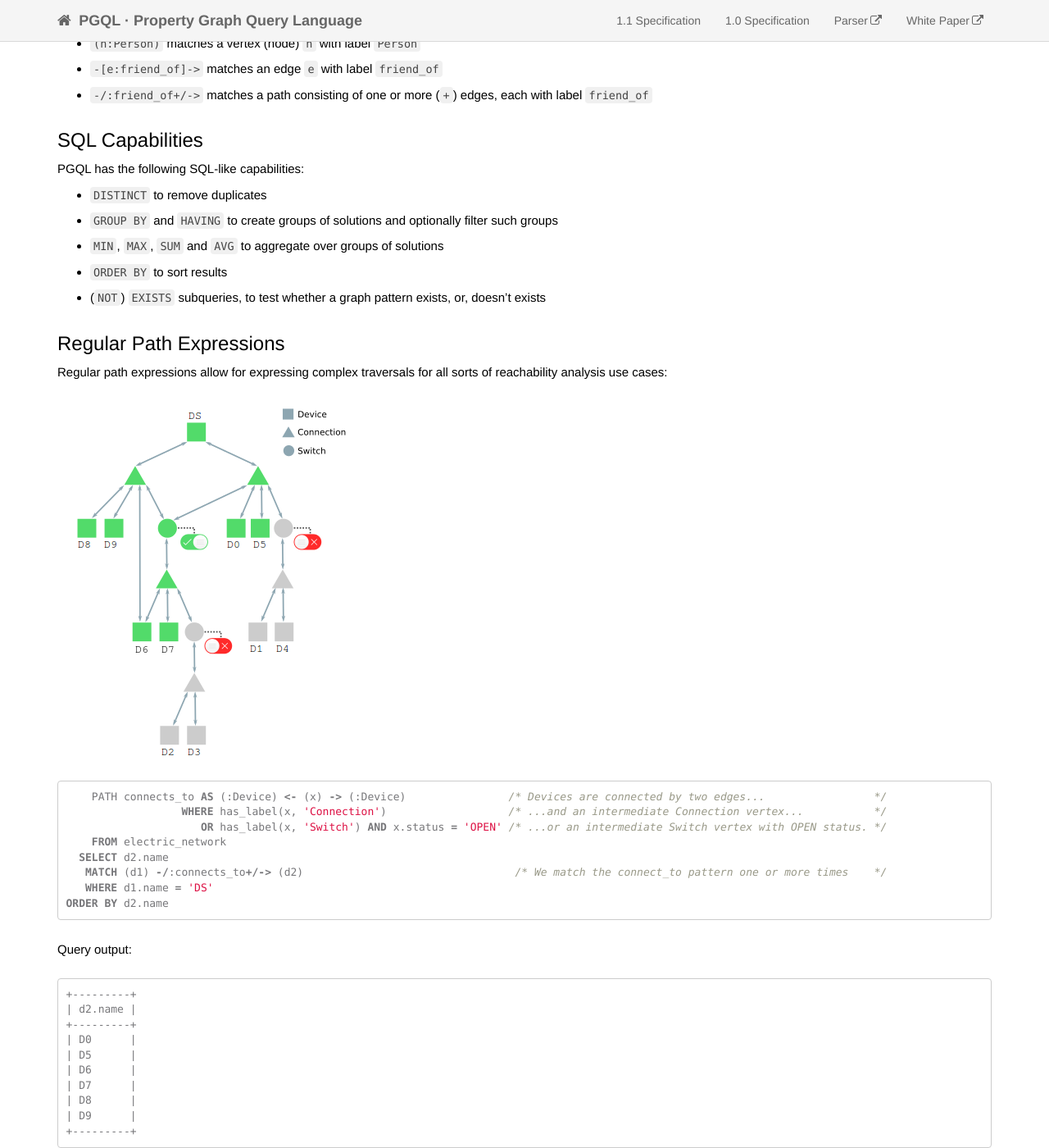
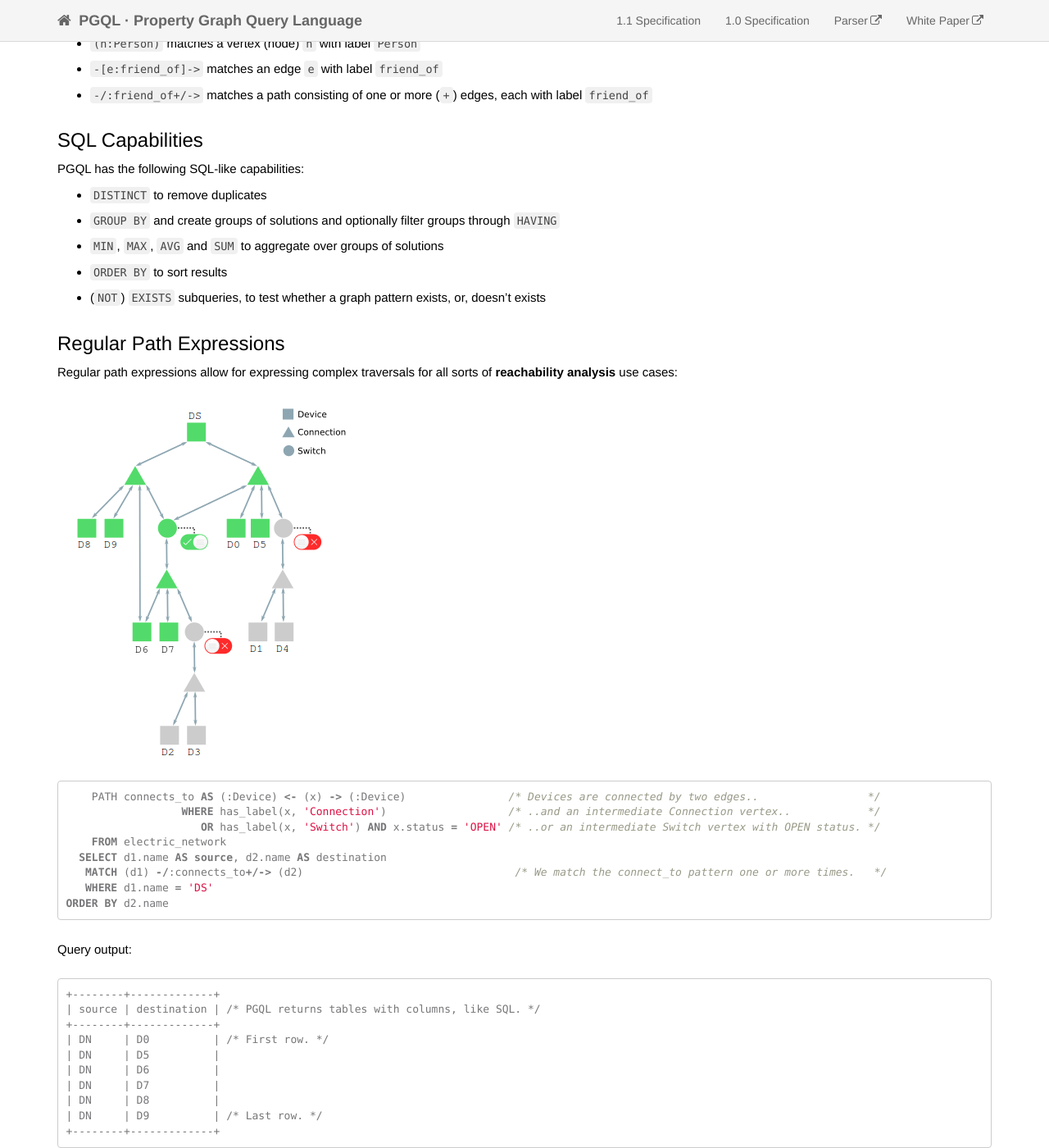
Before and after one commit to oracle/pgql-lang, a Jekyll site: the page built from index.md, in a window 1280 px wide and 1400 px high, scrolled down 659 px. Shown: the whole window at 82% size. Built offline with Jekyll 4.4.1, drawn with Linux system fonts in a browser that asks for light colours; nearby versions of some CDN libraries; comment, search, counter and statistics services are not loaded; some of the changed text lies outside the part shown.

Commit message:
further improvements to home page

````diff
--- a/index.md
+++ b/index.md
@@ -23,7 +23,7 @@ For a detailed specification of PGQL, see [PGQL 1.1 Specification](spec/1.1/).
 Graph Pattern Matching
 ----------------------
 
-PGQL uses ASCII-art syntax for matching vertices, edges, and paths:
+PGQL uses ASCII-art syntax for matching __vertices__, __edges__, and __paths__:
 
  * `(n:Person)` matches a vertex (node) `n` with label `Person`
  * `-[e:friend_of]->` matches an edge `e` with label `friend_of`
@@ -35,26 +35,25 @@ SQL Capabilities
 PGQL has the following SQL-like capabilities:
 
  * `DISTINCT` to remove duplicates
- * `GROUP BY` and `HAVING` to create groups of solutions and optionally filter such groups
- * `MIN`, `MAX`, `SUM` and `AVG` to aggregate over groups of solutions
+ * `GROUP BY` and create groups of solutions and optionally filter groups through `HAVING`
+ * `MIN`, `MAX`, `AVG` and `SUM` to aggregate over groups of solutions
  * `ORDER BY` to sort results
  * (`NOT`) `EXISTS` subqueries, to test whether a graph pattern exists, or, doesn't exists
 
 Regular Path Expressions
 ------------------------
 
-Regular path expressions allow for expressing complex traversals for all sorts of reachability analysis use cases:
-
+Regular path expressions allow for expressing complex traversals for all sorts of __reachability analysis__ use cases:
 
 {% include image.html file="example_graphs/electric_network.png" %}
 
 ```sql
-    PATH connects_to AS (:Device) <- (x) -> (:Device)                /* Devices are connected by two edges...                 */
-                  WHERE has_label(x, 'Connection')                   /* ...and an intermediate Connection vertex...           */
-                     OR has_label(x, 'Switch') AND x.status = 'OPEN' /* ...or an intermediate Switch vertex with OPEN status. */
+    PATH connects_to AS (:Device) <- (x) -> (:Device)                /* Devices are connected by two edges..                 */
+                  WHERE has_label(x, 'Connection')                   /* ..and an intermediate Connection vertex..            */
+                     OR has_label(x, 'Switch') AND x.status = 'OPEN' /* ..or an intermediate Switch vertex with OPEN status. */
     FROM electric_network
-  SELECT d2.name
-   MATCH (d1) -/:connects_to+/-> (d2)                                 /* We match the connect_to pattern one or more times    */
+  SELECT d1.name AS source, d2.name AS destination
+   MATCH (d1) -/:connects_to+/-> (d2)                                 /* We match the connect_to pattern one or more times.   */
    WHERE d1.name = 'DS'
 ORDER BY d2.name
 ```
@@ -62,16 +61,16 @@ ORDER BY d2.name
 Query output:
 
 ```
-+---------+
-| d2.name |
-+---------+
-| D0      |
-| D5      |
-| D6      |
-| D7      |
-| D8      |
-| D9      |
-+---------+
++--------+-------------+
+| source | destination | /* PGQL returns tables with columns, like SQL. */
++--------+-------------+
+| DN     | D0          | /* First row. */
+| DN     | D5          |
+| DN     | D6          |
+| DN     | D7          |
+| DN     | D8          |
+| DN     | D9          | /* Last row. */
++--------+-------------+
 ```
 
 Multiple Graph Support
@@ -81,11 +80,13 @@ The following query finds people who are on Facebook but not on Twitter:
 ```sql
 SELECT p1.name
   FROM facebook_graph
- MATCH (p1:Person)
- WHERE NOT EXISTS ( SELECT *
+ MATCH (p1:Person)                           /* Match persons in the Facebook graph.. */
+ WHERE NOT EXISTS (                          /* ..such that there doesn't exists..    */
+                    SELECT p2
                       FROM twitter_graph
-                     MATCH (p2:Person)
-                     WHERE p1.name = p2.name )
+                     MATCH (p2:Person)       /* ..a person in the Twitter graph..     */
+                     WHERE p1.name = p2.name /* ..with the same name.                 */
+                  )
 ```
 
 Resources
@@ -100,5 +101,5 @@ Resources
    (shortest path finding, graph construction, etc.)
  - __Implementations__
      - [Oracle Labs' Parallel Graph Analytics (__PGX__)](http://www.oracle.com/technetwork/oracle-labs/parallel-graph-analytics/overview/index.html), an in-memory graph analytics framework with a high-performance PGQL query engine
-     - [Oracle __Big Data__ Spatial and Graph](http://www.oracle.com/technetwork/database/database-technologies/bigdata-spatialandgraph/overview/index.html), which supports PGQL on top of Big Data workloads on Apache Hadoop and NoSQL database technologies
+     - [Oracle __Big Data__ Spatial and Graph](http://www.oracle.com/technetwork/database/database-technologies/bigdata-spatialandgraph/overview/index.html), which supports PGQL on top of big data workloads on Apache Hadoop and NoSQL database technologies
      - [Oracle Spatial and Graph](https://www.oracle.com/database/spatial/index.html) which supports PGQL on top of the Oracle RDBMS
````
Also changed, not shown: other parts of index.md (+1 -1 lines).
